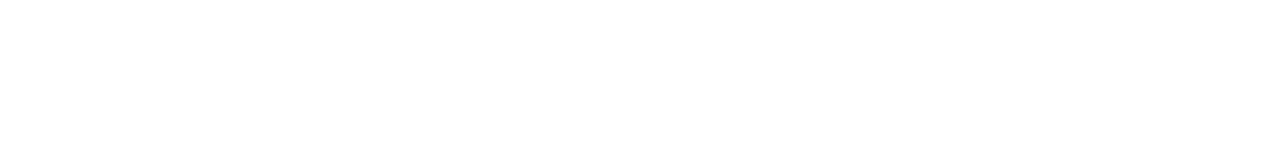
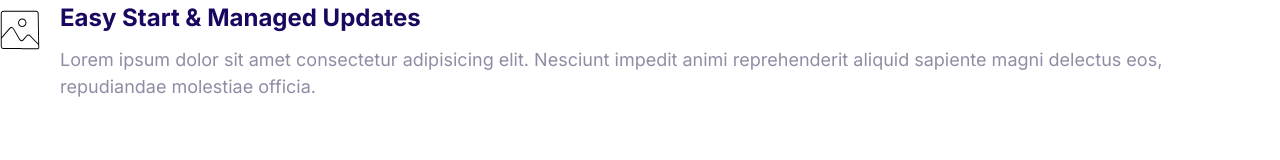
Before and after one commit to nemati7007/nemati, a plain HTML site: page index.html in a window 1280 px wide. Drawn offline with Linux system fonts and the light colour scheme.

Commit message:
Define the media objects

```diff
--- a/css/styles.css
+++ b/css/styles.css
@@ -362,3 +362,20 @@ a {
     font-size: 1.7rem;
   }
 }
+
+/* Media */
+.media {
+  display: flex;
+}
+
+.media__title {
+  margin-top: 0;
+}
+
+.media__body {
+  margin: 0 2rem;
+}
+
+.media__image {
+  margin-top: 1rem;
+}
--- a/index.html
+++ b/index.html
@@ -13,5 +13,21 @@
     <link rel="stylesheet" href="/css/normalize.css" />
     <link rel="stylesheet" href="/css/styles.css" />
   </head>
-  <body></body>
+  <body>
+    <div class="media">
+      <div class="media__image">
+        <svg class="icon icon--primary">
+          <use xlink:href="./images/sprite.svg#snap"></use>
+        </svg>
+      </div>
+      <div class="media__body">
+        <h3 class="media__title">Easy Start & Managed Updates</h3>
+        <p class="media__description">
+          Lorem ipsum dolor sit amet consectetur adipisicing elit. Nesciunt
+          impedit animi reprehenderit aliquid sapiente magni delectus eos,
+          repudiandae molestiae officia.
+        </p>
+      </div>
+    </div>
+  </body>
 </html>
```
